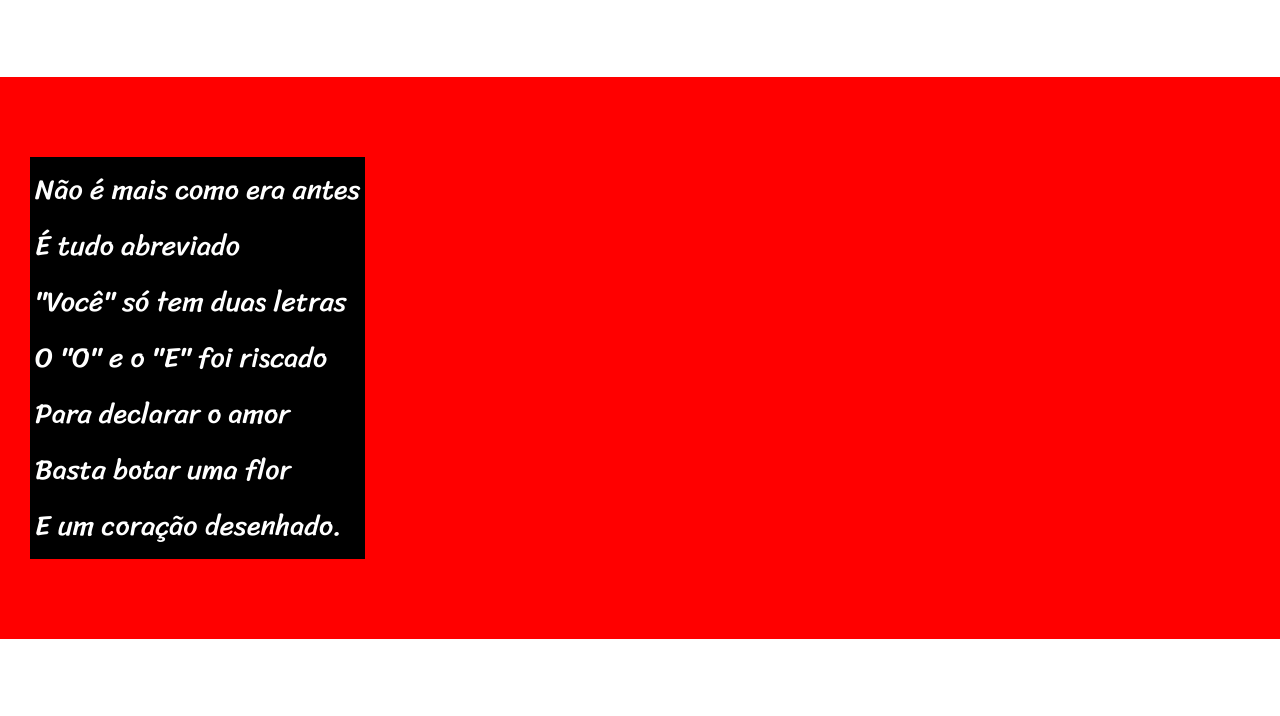
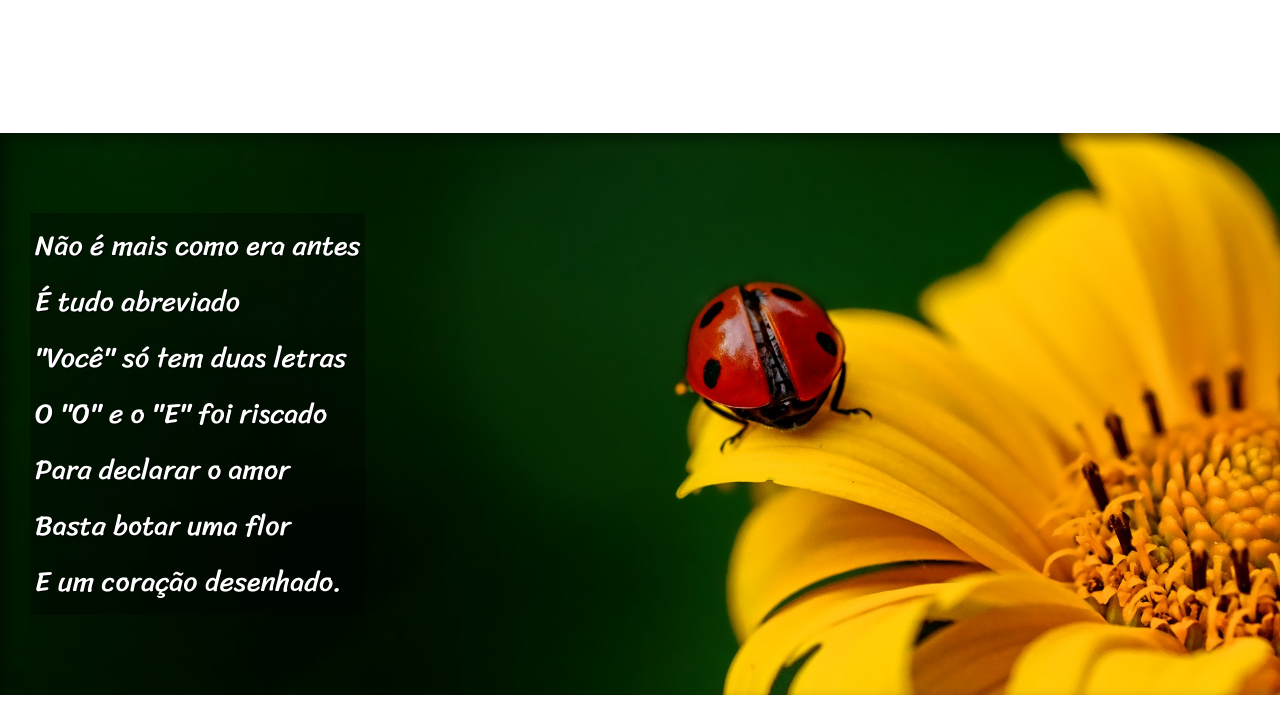
Before and after one commit to kentrist/html-css, a plain HTML site: page deasfio/Desafio 012/index.html in a window 1280 px wide. Shown: the part 687-1403 px from the top of the page. Drawn offline with Linux system fonts and the light colour scheme.

Commit message:
atualização

```diff
--- a/deasfio/Desafio 012/index.html
+++ b/deasfio/Desafio 012/index.html
@@ -26,7 +26,7 @@
         </p>
     </section>
 
-    <section class="imagem">
+    <section class="imagem" id="img01">
         <p>
             Não é mais como era antes <br>
             É tudo abreviado <br>
@@ -60,7 +60,7 @@
         </p>
     </section>
 
-    <section class="imagem">
+    <section class="imagem" id="img02">
         <p>
             Tenho saudade das cartas <br>
             Escritas com a própria mão <br>
--- a/deasfio/Desafio 012/style.css
+++ b/deasfio/Desafio 012/style.css
@@ -55,6 +55,11 @@ section {
     font-size: 3.5vh;
 }
 
+section > p {
+
+    padding-bottom: 2em;
+}
+
 section.normal{
      background-color: white;
      color: black;
@@ -63,12 +68,28 @@ section.normal{
 section.imagem {
     background-color: red;
     color: white;
+    box-shadow: inset 6px 6px 13px 0px rgba(0, 0, 0, 0.404);
+    background-attachment: fixed;
+
 }
 section.imagem > p {
     display: inline-block;
     padding: 5px;
-    background-color: black;
+    background-color: rgba(0, 0, 0, 0.336);
+    text-shadow: 1px 1px 0px black ;
 }
+
+section#img01 {
+ background-image: url('./imagens/background001.jpg');
+ background-position: right center ;
+ background-size: cover;
+}
+
+section#img02 {
+ background-image: url('./imagens/background002.jpg');
+ background-size: cover;
+}
+
 
 footer {
     background-color: black;
```
